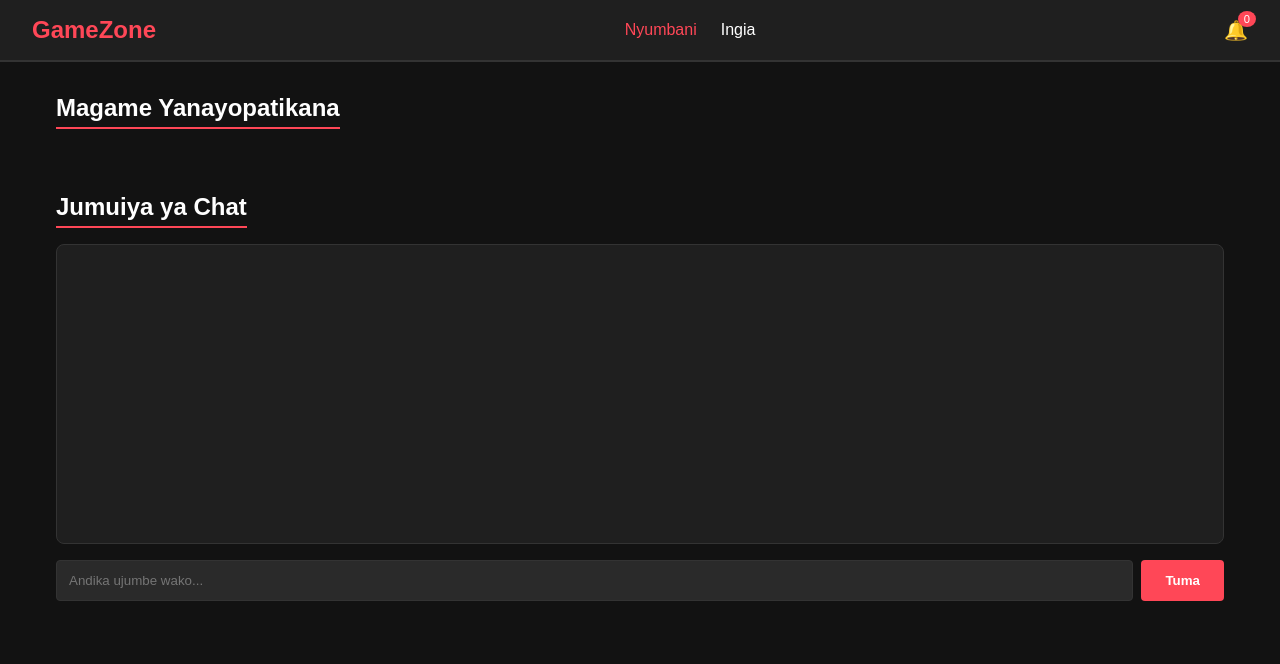
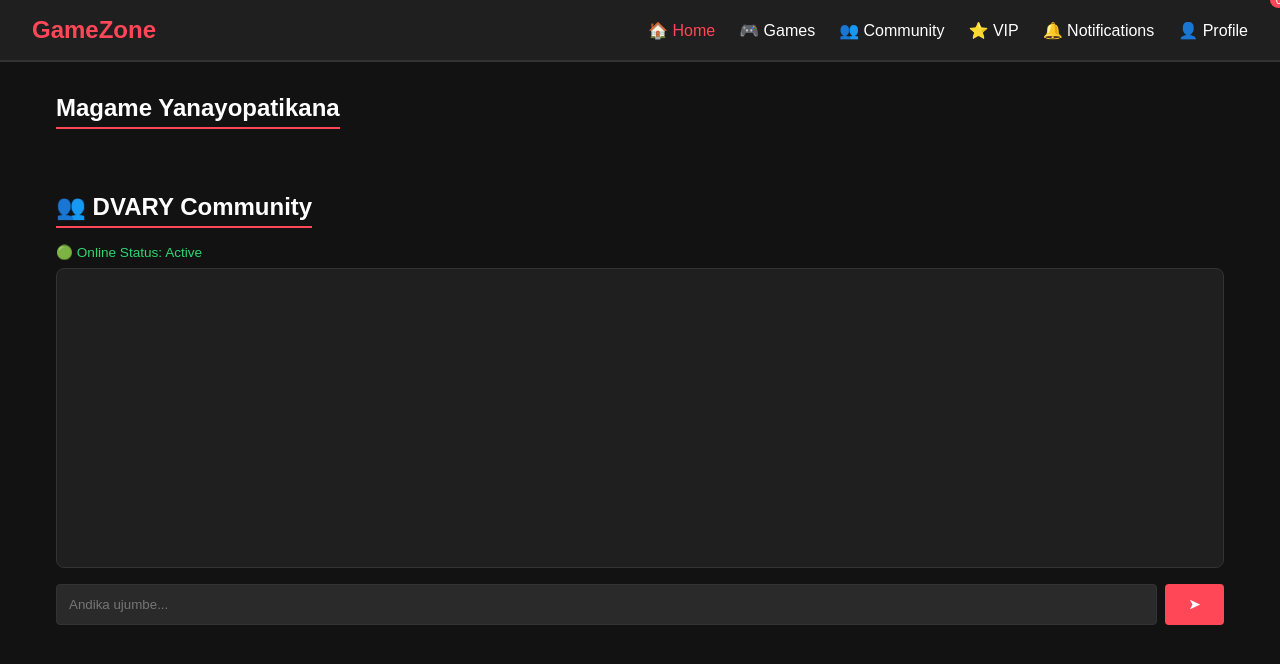
Before and after one commit to Dvaryteacher123/Fox-gamr, a website with bundled scripts: page index.html in a window 1280 px wide. Built offline with nearby package versions, Linux system fonts and the light colour scheme; no server answers.

Commit message:
Update index.html

```diff
--- a/index.html
+++ b/index.html
@@ -4,59 +4,58 @@
 <head>
     <meta charset="UTF-8">
     <meta name="viewport" content="width=device-width, initial-scale=1.0">
-    <title>GameZone</title>
+    <title>GameZone - Home</title>
     <link rel="stylesheet" href="assets/css/style.css">
 </head>
 <body>
-    <header>
+    <!-- Top Navbar -->
     <nav class="navbar">
         <div class="logo">GameZone</div>
         <ul class="nav-links">
-                <li><a href="index.html" class="active">Nyumbani</a></li>
-                <li><a href="login.html">Ingia</a></li>
+            <li><a href="index.html" class="active">🏠 Home</a></li>
+            <li><a href="#games">🎮 Games</a></li>
+            <li><a href="#community" id="nav-community">👥 Community</a></li>
+            <li><a href="#vip">⭐ VIP</a></li>
+            <li><a href="#notifications">🔔 Notifications <span id="notification-badge" class="badge">0</span></a></li>
+            <li><a href="#profile" id="auth-link">👤 Profile</a></li>
         </ul>
-            <div class="notification-container">
-                <span id="notification-bell">🔔</span>
-                <span id="notification-badge" class="badge">0</span>
-            </div>
     </nav>
-    </header>
 
-    <main class="container">
-        <section class="games-section">
+    <div class="container">
+        <!-- Sehemu ya Magame -->
+        <section id="games" class="games-section">
             <h2>Magame Yanayopatikana</h2>
             <div id="games-container" class="grid-cards">
-                <!-- Kadi za download zitaingizwa hapa na JavaScript -->
+                <!-- Magame yatajazwa na JavaScript -->
             </div>
         </section>
 
-        <section class="chat-section">
-            <h2>Jumuiya ya Chat</h2>
-            <div id="chat-box" class="chat-box"></div>
+        <!-- Sehemu ya Community Chat -->
+        <section id="community" class="chat-section">
+            <h2>👥 DVARY Community</h2>
+
+            <!-- Ujumbe kama user hajalogin -->
+            <div id="auth-warning" style="display: none; background: #1f1f1f; padding: 1.5rem; border-radius: 8px; text-align: center; border: 1px solid #333;">
+                <p style="margin-bottom: 1rem; color: #ccc;">Tafadhali ingia kwenye account yako ili kujiunga na Community.</p>
+                <a href="login.html" class="download-btn" style="display: inline-block; width: auto; padding: 0.5rem 1.5rem; margin-right: 0.5rem;">Login</a>
+                <a href="signup.html" class="download-btn" style="display: inline-block; width: auto; padding: 0.5rem 1.5rem; background-color: #ff4757;">Register</a>
+            </div>
+
+            <!-- Sehemu kuu ya Chat (Itaonekana kama amelogin) -->
+            <div id="chat-main-container">
+                <p style="font-size: 0.85rem; color: #2ed573; margin-bottom: 0.5rem;">🟢 Online Status: Active</p>
+                <div id="chat-box" class="chat-box">
+                    <!-- Ujumbe utaingizwa hapa hapa -->
+                </div>
+
                 <div class="chat-input-area">
-                <input type="text" id="chat-input" placeholder="Andika ujumbe wako...">
-                <button id="send-btn">Tuma</button>
+                    <input type="text" id="chat-input" placeholder="Andika ujumbe...">
+                    <button id="send-btn">➤</button>
+                </div>
             </div>
         </section>
-    </main>
+    </div>
 
-    <script type="module">
-        import { initializeApp } from "https://www.gstatic.com/firebasejs/10.8.0/firebase-app.js";
-        import { getAnalytics } from "https://www.gstatic.com/firebasejs/10.8.0/firebase-analytics.js";
-
-        const firebaseConfig = {
-          apiKey: "AIzaSyCmwASW4XXQ3O0AvsCM_r1WLlrUmGjYVxI",
-          authDomain: "dvary-9a7d0.firebaseapp.com",
-          projectId: "dvary-9a7d0",
-          storageBucket: "dvary-9a7d0.firebasestorage.app",
-          messagingSenderId: "107370806066",
-          appId: "1:107370806066:web:4c2ce1e6f7b6c32909f52b",
-          measurementId: "G-07361LFJEP"
-        };
-
-        const app = initializeApp(firebaseConfig);
-        const analytics = getAnalytics(app);
-    </script>
     <script src="assets/js/chat.js" type="module"></script>
 </body>
 </html>
```
Lines whose indentation alone changed are shown as unchanged.
